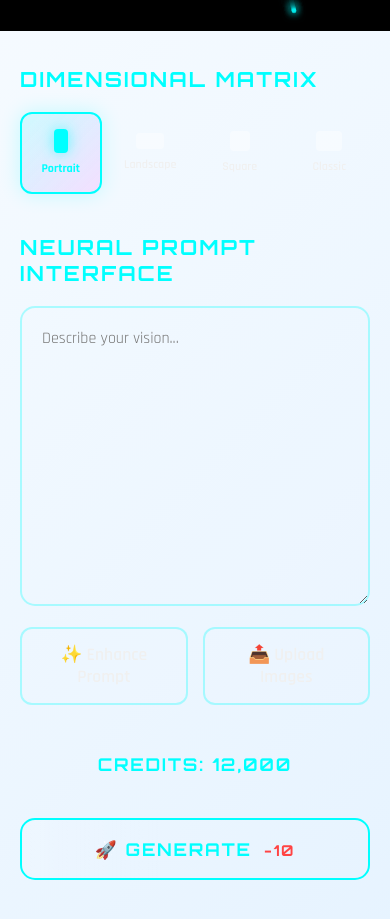
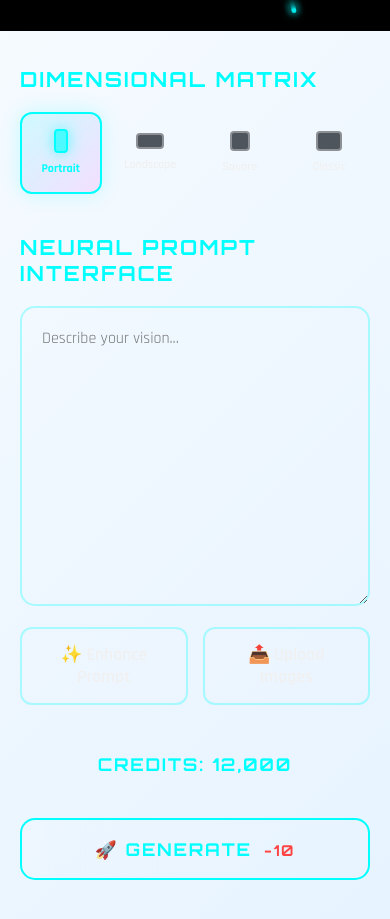
Before and after one commit to gandonnazar/next-js-futuristic, a Next.js app: page /image in a window 390 px wide. Shown: the part 813-1732 px from the top of the page. Built offline with nearby package versions, Linux system fonts and the light colour scheme.

Commit message:
gpt 5 aspect ratio fix

```diff
--- a/src/app/image/page.module.css
+++ b/src/app/image/page.module.css
@@ -121,7 +121,8 @@
 }
 
 .dimensionOption.active .ratioPreview {
-  background: var(--primary-neon);
+  background: rgba(0, 255, 255, 0.65);
+  border-color: var(--primary-neon);
   box-shadow: 0 0 15px rgba(0, 255, 255, 0.6);
 }
 
@@ -131,7 +132,8 @@
 }
 
 .ratioPreview {
-  background: rgba(255, 255, 255, 0.4);
+  background: rgba(10, 16, 24, 0.7);
+  border: 2px solid rgba(255, 255, 255, 0.35);
   border-radius: 4px;
   flex-shrink: 0;
   transition: all 0.3s ease;
@@ -484,35 +486,40 @@
   }
 
   .ratioPreview {
-    background: rgba(255, 255, 255, 0.4) !important;
+    background: rgba(10, 16, 24, 0.7) !important;
+    border: 2px solid rgba(255, 255, 255, 0.35) !important;
     box-shadow: none !important;
   }
 
   .ratioPreview.square {
     width: 20px;
     height: 20px;
-    background: rgba(255, 255, 255, 0.4) !important;
+    background: rgba(10, 16, 24, 0.7) !important;
+    border: 2px solid rgba(255, 255, 255, 0.35) !important;
     box-shadow: none !important;
   }
 
   .ratioPreview.landscape {
     width: 28px;
     height: 16px;
-    background: rgba(255, 255, 255, 0.4) !important;
+    background: rgba(10, 16, 24, 0.7) !important;
+    border: 2px solid rgba(255, 255, 255, 0.35) !important;
     box-shadow: none !important;
   }
 
   .ratioPreview.portrait {
     width: 14px;
     height: 24px;
-    background: rgba(255, 255, 255, 0.4) !important;
+    background: rgba(10, 16, 24, 0.7) !important;
+    border: 2px solid rgba(255, 255, 255, 0.35) !important;
     box-shadow: none !important;
   }
 
   .ratioPreview.classic {
     width: 26px;
     height: 20px;
-    background: rgba(255, 255, 255, 0.4) !important;
+    background: rgba(10, 16, 24, 0.7) !important;
+    border: 2px solid rgba(255, 255, 255, 0.35) !important;
     box-shadow: none !important;
   }
 
@@ -521,7 +528,8 @@
   .dimensionOption.active .ratioPreview.landscape,
   .dimensionOption.active .ratioPreview.portrait,
   .dimensionOption.active .ratioPreview.classic {
-    background: var(--primary-neon) !important;
+    background: rgba(0, 255, 255, 0.65) !important;
+    border-color: var(--primary-neon) !important;
     box-shadow: 0 0 15px rgba(0, 255, 255, 0.6) !important;
   }
 
--- a/src/app/video/page.module.css
+++ b/src/app/video/page.module.css
@@ -122,7 +122,8 @@
 }
 
 .dimensionOption.active .ratioPreview {
-  background: var(--primary-neon);
+  background: rgba(0, 255, 255, 0.65);
+  border-color: var(--primary-neon);
   box-shadow: 0 0 15px rgba(0, 255, 255, 0.6);
 }
 
@@ -132,7 +133,8 @@
 }
 
 .ratioPreview {
-  background: rgba(255, 255, 255, 0.4);
+  background: rgba(10, 16, 24, 0.7);
+  border: 2px solid rgba(255, 255, 255, 0.35);
   border-radius: 4px;
   flex-shrink: 0;
   transition: all 0.3s ease;
@@ -532,35 +534,40 @@
   }
 
   .ratioPreview {
-    background: rgba(255, 255, 255, 0.4) !important;
+    background: rgba(10, 16, 24, 0.7) !important;
+    border: 2px solid rgba(255, 255, 255, 0.35) !important;
     box-shadow: none !important;
   }
 
   .ratioPreview.square {
     width: 20px;
     height: 20px;
-    background: rgba(255, 255, 255, 0.4) !important;
+    background: rgba(10, 16, 24, 0.7) !important;
+    border: 2px solid rgba(255, 255, 255, 0.35) !important;
     box-shadow: none !important;
   }
 
   .ratioPreview.landscape {
     width: 28px;
     height: 16px;
-    background: rgba(255, 255, 255, 0.4) !important;
+    background: rgba(10, 16, 24, 0.7) !important;
+    border: 2px solid rgba(255, 255, 255, 0.35) !important;
     box-shadow: none !important;
   }
 
   .ratioPreview.portrait {
     width: 14px;
     height: 24px;
-    background: rgba(255, 255, 255, 0.4) !important;
+    background: rgba(10, 16, 24, 0.7) !important;
+    border: 2px solid rgba(255, 255, 255, 0.35) !important;
     box-shadow: none !important;
   }
 
   .ratioPreview.classic {
     width: 26px;
     height: 20px;
-    background: rgba(255, 255, 255, 0.4) !important;
+    background: rgba(10, 16, 24, 0.7) !important;
+    border: 2px solid rgba(255, 255, 255, 0.35) !important;
     box-shadow: none !important;
   }
 
@@ -569,7 +576,8 @@
   .dimensionOption.active .ratioPreview.landscape,
   .dimensionOption.active .ratioPreview.portrait,
   .dimensionOption.active .ratioPreview.classic {
-    background: var(--primary-neon) !important;
+    background: rgba(0, 255, 255, 0.65) !important;
+    border-color: var(--primary-neon) !important;
     box-shadow: 0 0 15px rgba(0, 255, 255, 0.6) !important;
   }
 
```
Also changed, not shown: src/app/pricing/page.tsx (+7 -7 lines), src/app/video/page.tsx (+70 -17 lines).
